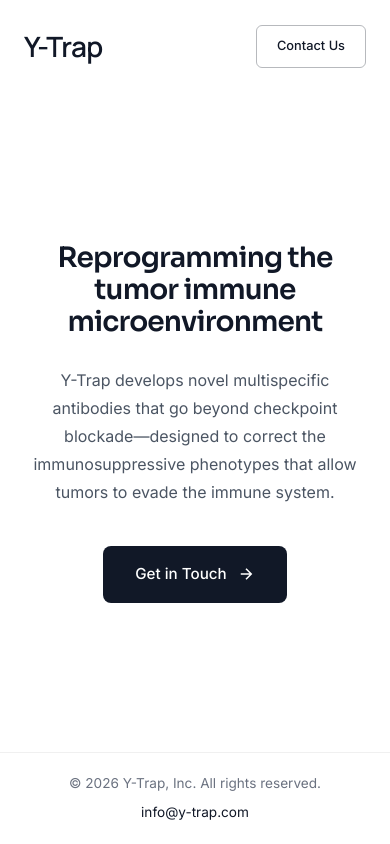
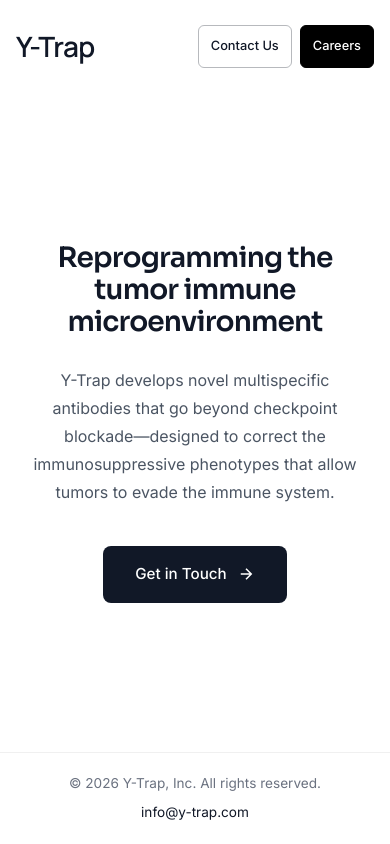
Before and after one commit to y-trap/y-trap.github.io, a plain HTML site: page index.html in a window 390 px wide. Drawn offline with Linux system fonts and the light colour scheme.

Commit message:
Add Careers button

```diff
--- a/index.html
+++ b/index.html
@@ -76,6 +76,12 @@
             letter-spacing: -0.02em;
         }
 
+        .nav-actions {
+            display: flex;
+            align-items: center;
+            gap: 12px;
+        }
+
         .nav-cta {
             padding: 12px 28px;
             background: transparent;
@@ -88,12 +94,25 @@
             cursor: pointer;
             transition: all 0.3s ease;
             text-decoration: none;
+            white-space: nowrap;
         }
 
         .nav-cta:hover {
             background: var(--cyan);
             color: var(--midnight);
             border-color: var(--cyan);
+        }
+
+        .nav-careers {
+            background: #000;
+            color: #fff;
+            border-color: #000;
+        }
+
+        .nav-careers:hover {
+            background: #222;
+            color: #fff;
+            border-color: #222;
         }
 
         /* Hero */
@@ -249,6 +268,20 @@
                 text-align: center;
             }
         }
+
+        @media (max-width: 480px) {
+            .nav {
+                padding: 24px 16px;
+            }
+
+            .nav-actions {
+                gap: 8px;
+            }
+
+            .nav-cta {
+                padding: 10px 12px;
+            }
+        }
     </style>
 </head>
 <body>
@@ -258,7 +291,10 @@
                 <a href="#" class="logo">
                     <span class="logo-text">Y-Trap</span>
                 </a>
-                <a href="mailto:info@y-trap.com" class="nav-cta">Contact Us</a>
+                <div class="nav-actions">
+                    <a href="mailto:info@y-trap.com" class="nav-cta">Contact Us</a>
+                    <a href="https://y-trap.breezy.hr/" class="nav-cta nav-careers">Careers</a>
+                </div>
             </div>
         </nav>
 
```
